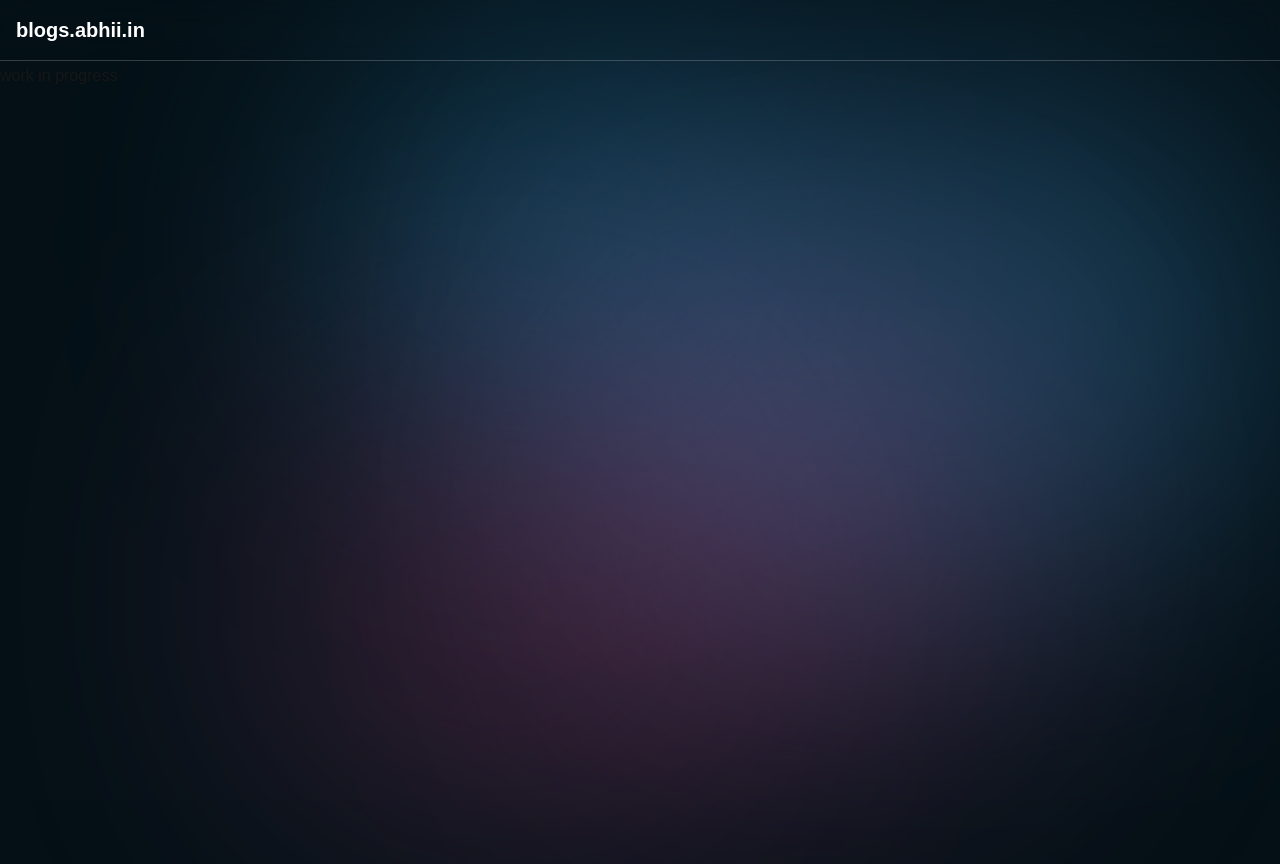
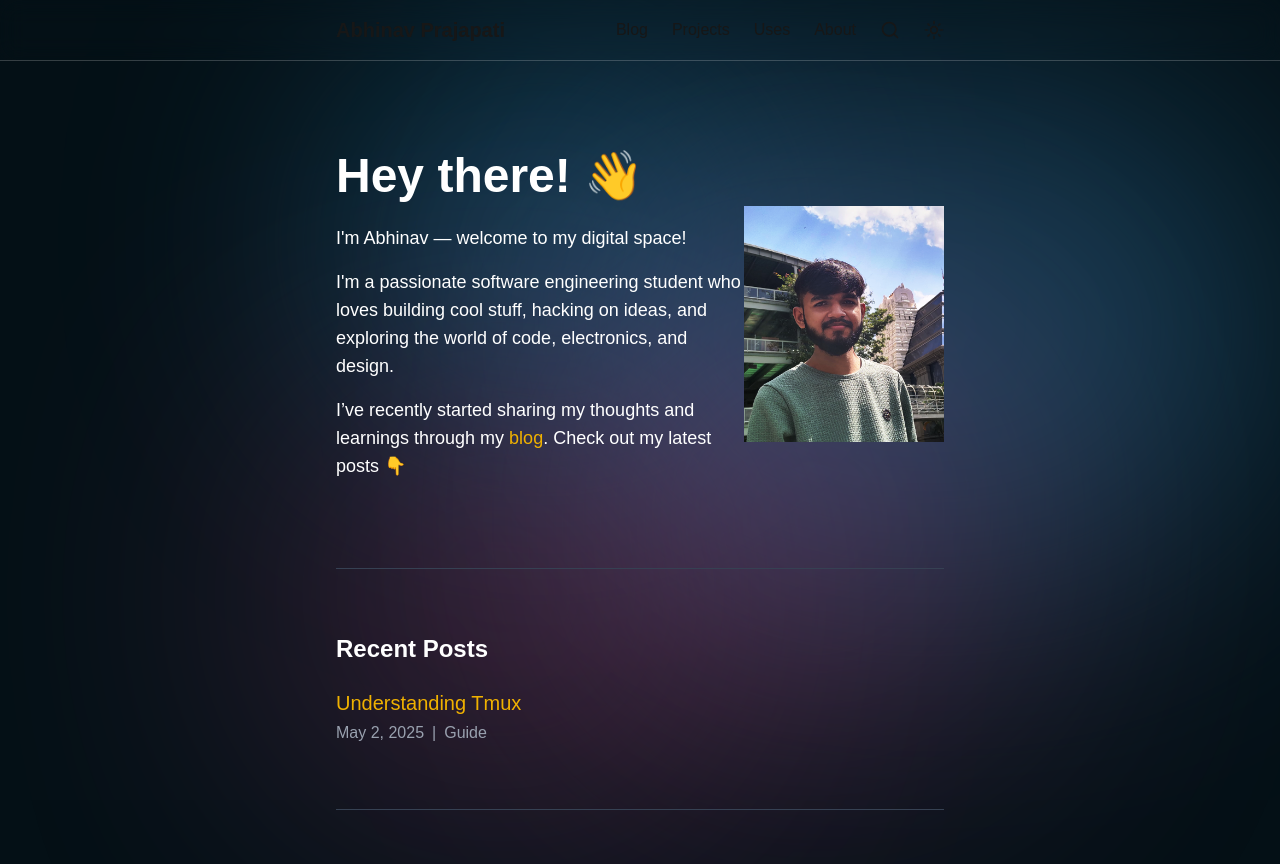
Before and after one commit to Abhinav-Prajapati/blogs, a Next.js app: page / in a window 1280 px wide. Before the commit the page ends 800 px from the top, so only its background shows below. Built offline with nearby package versions, Linux system fonts and the light colour scheme.

Commit message:
enhance layout and homepage with navigation, hero section, and recent posts; add profile image

```diff
--- a/app/layout.tsx
+++ b/app/layout.tsx
@@ -1,6 +1,8 @@
 import type { Metadata } from "next";
 import { Geist, Geist_Mono } from "next/font/google";
 import "./globals.css";
+import { Search, Sun } from "lucide-react";
+import Link from "next/link";
 
 const geistSans = Geist({
   variable: "--font-geist-sans",
@@ -39,10 +41,50 @@ export default function RootLayout({
 
         {/* Header */}
         <div className="fixed top-0 left-0 w-full backdrop-blur-md border-b border-white/20 z-50">
-          <div className="max-w-7xl mx-auto px-4 py-4 flex items-center justify-between">
-            <div className="text-xl font-semibold text-white">
-              blogs.abhii.in
-            </div>
+          <div className="w-1/2 mx-auto px-4 py-4 flex items-center justify-between">
+            <nav className="flex justify-between items-center w-full">
+              <Link href={"/"}>
+                <div className="text-xl font-bold">Abhinav Prajapati</div>
+              </Link>
+              <div className="flex items-center space-x-6">
+                <a
+                  href="#blog"
+                  className="hover:text-yellow-400 transition-colors"
+                >
+                  Blog
+                </a>
+                <a
+                  href="#projects"
+                  className="hover:text-yellow-400 transition-colors"
+                >
+                  Projects
+                </a>
+                <a
+                  href="#uses"
+                  className="hover:text-yellow-400 transition-colors"
+                >
+                  Uses
+                </a>
+                <a
+                  href="#about"
+                  className="hover:text-yellow-400 transition-colors"
+                >
+                  About
+                </a>
+                <button
+                  aria-label="Search"
+                  className="hover:text-yellow-400 transition-colors"
+                >
+                  <Search size={20} />
+                </button>
+                <button
+                  aria-label="Toggle theme"
+                  className="hover:text-yellow-400 transition-colors"
+                >
+                  <Sun size={20} />
+                </button>
+              </div>
+            </nav>
           </div>
         </div>
 
--- a/app/page.tsx
+++ b/app/page.tsx
@@ -1,12 +1,118 @@
 import { Metadata } from "next";
 
 export const metadata: Metadata = {
-  title: "Blogs",
+  title: "Abhinav | Blogs",
   description: "",
 };
 
-const Home = () => {
-  return <div> work in progress</div>;
+import React from "react";
+import { ArrowRight } from "lucide-react";
+import Image from "next/image";
+
+interface BlogPost {
+  title: string;
+  date: string;
+  category: string;
+}
+
+const HomePage: React.FC = () => {
+  const blogPosts: BlogPost[] = [
+    {
+      title: "Understanding Tmux",
+      date: "May 2, 2025",
+      category: "guide",
+    },
+  ];
+
+  return (
+    <div className=" flex justify-center w-full ">
+      <div className="min-h-screen text-white w-1/2">
+        {/* Header/Navigation */}
+        <header className="container mx-auto px-4 py-6"></header>
+
+        <div className="container mx-auto px-4">
+          {/* Hero Section */}
+          <section className="py-10 flex flex-col md:flex-row md:items-center md:justify-between">
+            <div className="md:w-2/3">
+              <h1 className="text-4xl md:text-5xl font-bold mb-6">
+                Hey there!{" "}
+                <span role="img" aria-label="waving hand">
+                  👋
+                </span>
+              </h1>
+              <p className="text-lg mb-4">
+                I&apos;m Abhinav — welcome to my digital space!
+              </p>
+              <p className="text-lg mb-4">
+                I&apos;m a passionate software engineering student who loves
+                building cool stuff, hacking on ideas, and exploring the world
+                of code, electronics, and design.
+              </p>
+              <p className="text-lg mb-4">
+                I’ve recently started sharing my thoughts and learnings through
+                my{" "}
+                <a href="/blog" className="text-yellow-500 hover:underline">
+                  blog
+                </a>
+                . Check out my latest posts{" "}
+                <span role="img" aria-label="pointing right">
+                  👇
+                </span>
+              </p>
+            </div>
+            <div className="mt-6 md:mt-0">
+              <Image
+                alt="Abhinav Profile image"
+                src={"/profile.jpg"}
+                width={200}
+                height={200}
+              />
+            </div>
+          </section>
+
+          {/* Separator */}
+          <hr className="border-gray-700 my-8" />
+
+          {/* Recent Posts Section */}
+          <section className="py-8">
+            <h2 className="text-2xl font-bold mb-6">Recent Posts</h2>
+            <div className="space-y-6">
+              {blogPosts.map((post, index) => (
+                <div key={index} className="group">
+                  <a
+                    href={`/${post.title.toLowerCase().replace(/\s+/g, "-")}`}
+                    className="block"
+                  >
+                    <h3 className="text-xl text-yellow-500 group-hover:underline">
+                      {post.title}
+                    </h3>
+                    <div className="flex items-center space-x-2 mt-1 text-gray-400">
+                      <span>{post.date}</span>
+                      <span>|</span>
+                      <span className="capitalize">{post.category}</span>
+                    </div>
+                  </a>
+                </div>
+              ))}
+            </div>
+            <div className="mt-8 text-right hidden">
+              <a
+                href="/blog"
+                className="inline-flex items-center text-gray-300 hover:text-yellow-400 transition-colors"
+              >
+                All Posts <ArrowRight size={16} className="ml-1" />
+              </a>
+            </div>
+          </section>
+
+          {/* Bottom Separator */}
+          <hr className="border-gray-700 my-8" />
+
+          {/* Footer would go here */}
+        </div>
+      </div>
+    </div>
+  );
 };
 
-export default Home;
+export default HomePage;
```
Also changed, not shown: public/profile.jpg (added).
